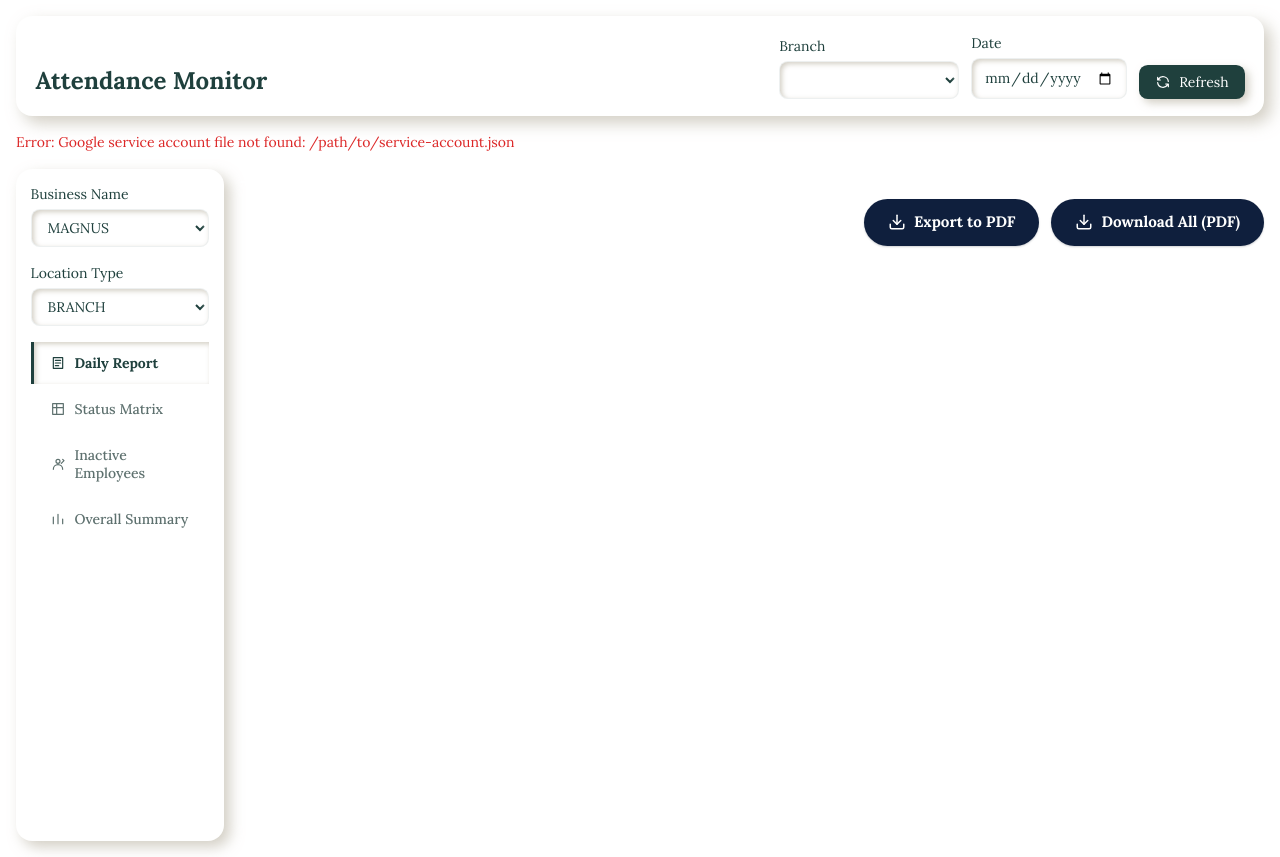
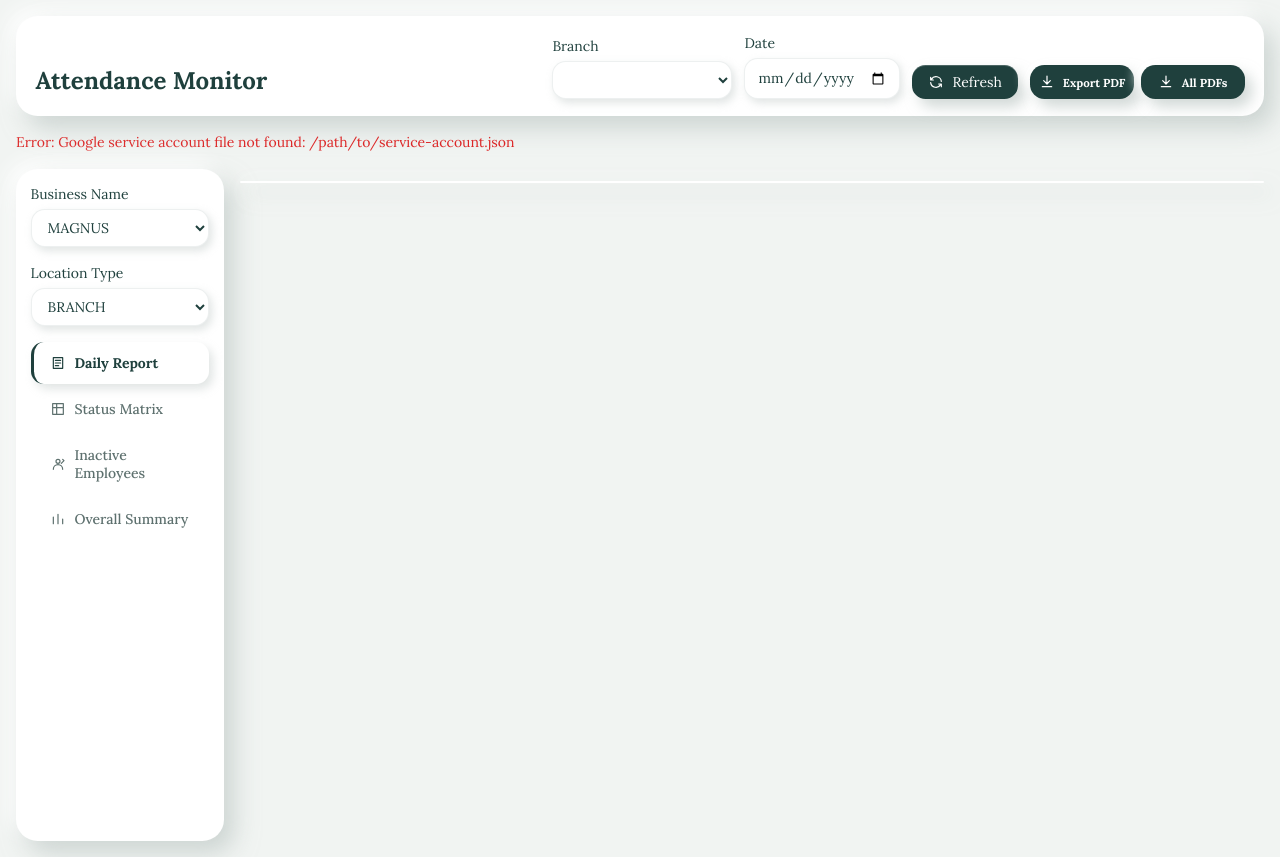
Before and after one commit to bananharappulan-beep/Attendance-Monitor, a Flask app: page / in a window 1280 px wide. Run offline with Flask 3, Linux system fonts and the light colour scheme; lists and menus that the app fills with data are empty; some libraries are stand-ins or nearby versions.

Commit message:
changed ui from neomorphisam to claymorphisam

```diff
--- a/static/css/style.css
+++ b/static/css/style.css
@@ -2,7 +2,7 @@
 
 :root {
   --font: 'Lora', Georgia, 'Times New Roman', serif;
-  --bg: #ffffff;
+  --bg: #f1f4f2;
   --surface: #ffffff;
   --surface-deep: #f7f8fa;
   --text: #1f403d;
@@ -12,8 +12,8 @@
   --head: #f4f6f8;
   --dark: #1f403d;
   --navy-soft: #315b56;
-  --shadow-light: rgba(255, 255, 255, .92);
-  --shadow-dark: rgba(190, 184, 169, .68);
+  --shadow-light: rgba(255, 255, 255, .96);
+  --shadow-dark: rgba(183, 194, 190, .62);
   --red: #dc2626;
   --green-bg: #dcfce7; --green-fg: #166534;
   --amber-bg: #fef3c7; --amber-fg: #92400e;
@@ -38,23 +38,25 @@ button, select, input, textarea { font-family: inherit; }
 .hidden { display: none !important; }
 
 /* header */
-.topbar { display: flex; flex-wrap: wrap; align-items: flex-end; justify-content: space-between; gap: 1rem; padding: 1rem 1.15rem; background: var(--surface); border: 1px solid rgba(255, 255, 255, .8); border-radius: 1rem; box-shadow: 7px 7px 16px var(--shadow-dark), -7px -7px 16px var(--shadow-light); }
+.topbar { display: flex; flex-wrap: wrap; align-items: flex-end; justify-content: space-between; gap: 1rem; padding: 1rem 1.15rem; background: var(--surface); border: 1px solid rgba(255, 255, 255, .92); border-radius: 1.35rem; box-shadow: 10px 12px 24px var(--shadow-dark), -8px -8px 20px var(--shadow-light); }
 .topbar h1 { margin: 0; font-size: 1.5rem; font-weight: 700; }
 .controls { display: flex; flex-wrap: wrap; align-items: flex-end; gap: .75rem; }
+.top-export-actions { display: flex; align-items: flex-end; gap: .4rem; }
+.top-export-actions select { min-width: 8.5rem; }
 
 label { display: flex; flex-direction: column; font-size: .875rem; gap: .25rem; }
 select, input[type="date"] {
   border: 1px solid rgba(31, 64, 61, .08);
-  border-radius: .55rem;
+  border-radius: .85rem;
   padding: .5rem .75rem;
   background: var(--surface);
   font: inherit;
   color: inherit;
-  box-shadow: inset 2px 2px 5px var(--shadow-dark), inset -2px -2px 5px var(--shadow-light), 0 1px 0 rgba(255, 255, 255, .8);
+  box-shadow: 3px 4px 9px rgba(183, 194, 190, .42), -3px -3px 8px var(--shadow-light);
   outline: 0;
 }
 select:focus, input[type="date"]:focus {
-  box-shadow: inset 1px 1px 3px var(--shadow-dark), inset -1px -1px 3px var(--shadow-light), 0 0 0 2px rgba(82, 104, 139, .2);
+  box-shadow: 0 0 0 3px rgba(31, 64, 61, .13), 3px 4px 9px rgba(183, 194, 190, .42), -3px -3px 8px var(--shadow-light);
 }
 select { min-width: 180px; }
 
@@ -65,15 +67,15 @@ select { min-width: 180px; }
   gap: .5rem;
   padding: .5rem 1rem;
   border: 0;
-  border-radius: .55rem;
+  border-radius: .85rem;
   background: var(--dark);
   color: #fff;
   font-size: .875rem;
   cursor: pointer;
-  box-shadow: 4px 4px 8px var(--shadow-dark), -4px -4px 8px var(--shadow-light);
+  box-shadow: 7px 8px 14px rgba(183, 194, 190, .62), -5px -5px 12px var(--shadow-light), inset 0 1px 0 rgba(255, 255, 255, .2);
 }
 .btn:hover { transform: translateY(-1px); }
-.btn:active { transform: translateY(1px); box-shadow: inset 2px 2px 5px rgba(0, 0, 0, .22), inset -2px -2px 5px rgba(255, 255, 255, .18); }
+.btn:active { transform: translateY(1px); box-shadow: 2px 3px 6px rgba(183, 194, 190, .45), inset 0 2px 4px rgba(0, 0, 0, .18); }
 .ui-icon { width: 1rem; height: 1rem; flex: 0 0 auto; fill: none; stroke: currentColor; stroke-width: 1.8; stroke-linecap: round; stroke-linejoin: round; }
 .btn:disabled { opacity: .5; cursor: wait; }
 .btn-secondary { background: var(--surface); color: var(--dark); border: 1px solid var(--border); }
@@ -83,7 +85,7 @@ select { min-width: 180px; }
 
 /* navigation and workspace */
 .app-layout { display: grid; grid-template-columns: 13rem minmax(0, 1fr); gap: 1rem; align-items: start; }
-.sidebar { min-height: calc(100vh - 8rem); padding: .85rem; border: 1px solid rgba(255, 255, 255, .8); border-radius: 1rem; background: var(--surface); box-shadow: 6px 6px 14px var(--shadow-dark), -6px -6px 14px var(--shadow-light); }
+.sidebar { min-height: calc(100vh - 8rem); padding: .85rem; border: 1px solid rgba(255, 255, 255, .92); border-radius: 1.35rem; background: var(--surface); box-shadow: 10px 12px 24px var(--shadow-dark), -8px -8px 20px var(--shadow-light); }
 .sidebar-filter { margin: 0 0 1rem; }
 .sidebar-filter select { width: 100%; min-width: 0; }
 .tabs { display: flex; flex-direction: column; gap: .25rem; }
@@ -102,18 +104,18 @@ select { min-width: 180px; }
   cursor: pointer;
   text-align: left;
 }
-.tab:hover { color: var(--dark); box-shadow: inset 2px 2px 5px var(--shadow-dark), inset -2px -2px 5px var(--shadow-light); }
-.tab.active { color: var(--dark); background: var(--surface); border-left-color: var(--dark); font-weight: 700; box-shadow: inset 2px 2px 5px var(--shadow-dark), inset -2px -2px 5px var(--shadow-light); }
+.tab:hover { color: var(--dark); transform: translateX(2px); }
+.tab.active { color: var(--dark); background: var(--surface); border-left-color: var(--dark); font-weight: 700; border-radius: .8rem; box-shadow: 4px 5px 10px rgba(183, 194, 190, .42), -3px -3px 8px var(--shadow-light); }
 .workspace { min-width: 0; }
 
 /* summary cards */
 .cards { display: grid; grid-template-columns: repeat(3, 1fr); gap: .75rem; margin-bottom: .75rem; }
-.card { background: var(--surface); border: 1px solid rgba(255, 255, 255, .8); border-radius: .85rem; padding: .9rem; box-shadow: 5px 5px 10px var(--shadow-dark), -5px -5px 10px var(--shadow-light); }
+.card { background: var(--surface); border: 1px solid rgba(255, 255, 255, .92); border-radius: 1.25rem; padding: .9rem; box-shadow: 8px 10px 20px var(--shadow-dark), -6px -6px 16px var(--shadow-light); }
 .card .label { font-size: .75rem; color: var(--muted); }
 .card .value { font-size: 1.5rem; font-weight: 700; }
 
 /* tables */
-.table-wrap { overflow: auto; max-height: 70vh; background: var(--surface); border: 1px solid rgba(255, 255, 255, .8); border-radius: .85rem; box-shadow: inset 3px 3px 8px var(--shadow-dark), inset -3px -3px 8px var(--shadow-light); }
+.table-wrap { overflow: auto; max-height: 70vh; background: var(--surface); border: 1px solid rgba(255, 255, 255, .92); border-radius: 1.25rem; box-shadow: 8px 10px 20px var(--shadow-dark), -6px -6px 16px var(--shadow-light); }
 .inactive-table-wrap { height: 70vh; max-height: none; }
 .data-table { width: 100%; border-collapse: collapse; font-size: .9375rem; }
 .data-table th { position: sticky; top: 0; z-index: 5; background: var(--head); color: var(--dark); text-align: center; padding: .7rem .8rem; white-space: nowrap; box-shadow: 0 2px 4px var(--shadow-dark); }
@@ -147,6 +149,8 @@ select { min-width: 180px; }
 @media (max-width: 600px) {
   .cards { grid-template-columns: 1fr; }
   select { min-width: 140px; }
+  .top-export-actions { width: 100%; }
+  .top-export-actions .btn-export { flex: 1; }
 }
 @media (max-width: 760px) {
   .app-layout { grid-template-columns: minmax(0, 1fr); gap: .75rem; }
@@ -165,15 +169,18 @@ select { min-width: 180px; }
 .export-bar { position: sticky; bottom: 1rem; z-index: 30; display: flex; flex-wrap: wrap; justify-content: flex-end; gap: .75rem; margin-top: 1rem; pointer-events: none; }
 .export-bar .btn-export { pointer-events: auto; }
 .btn-export {
-  display: inline-flex; align-items: center; gap: .5rem;
-  padding: .75rem 1.5rem;
-  border: 0; border-radius: 999px;
-  background: #0f1f3d; color: #fff;
-  font: inherit; font-size: .95rem; font-weight: 700;
+  display: inline-flex; align-items: center; justify-content: center; gap: .5rem;
+  width: auto;
+  min-width: 6.5rem;
+  min-height: 2.1rem;
+  padding: .35rem .55rem;
+  border: 0; border-radius: .9rem;
+  background: var(--dark); color: #fff;
+  font: inherit; font-size: .72rem; font-weight: 700;
   cursor: pointer;
-  box-shadow: 0 1px 2px rgba(15, 23, 42, .2);
+  box-shadow: 7px 8px 14px rgba(183, 194, 190, .62), -5px -5px 12px var(--shadow-light);
 }
-.btn-export:hover { background: #1a2f57; }
+.btn-export:hover { background: var(--navy-soft); transform: translateY(-1px); }
 .btn-export:disabled { opacity: .5; cursor: wait; }
 
 /* ---- Overall Summary: bold headings + coloured counts ---- */
--- a/static/js/app.js
+++ b/static/js/app.js
@@ -764,6 +764,10 @@ async function loadSummary() {
 function showTab(t) {
   ['daily', 'matrix', 'inactive', 'summary'].forEach(x => $(x).classList.toggle('hidden', x !== t));
   document.querySelectorAll('.tab').forEach(b => b.classList.toggle('active', b.dataset.tab === t));
+  $('exportPdf').classList.toggle('hidden', t !== 'daily');
+  $('exportAll').classList.toggle('hidden', t !== 'daily');
+  $('exportMatrixPdf').classList.toggle('hidden', t !== 'matrix');
+  $('exportSummaryPdf').classList.toggle('hidden', t !== 'summary');
   if (t === 'inactive') loadInactive();
   if (t === 'summary') loadSummary();
 }
--- a/templates/index.html
+++ b/templates/index.html
@@ -19,6 +19,12 @@
         <input id="date" type="date">
       </label>
       <button id="refresh" class="btn"><svg class="ui-icon" viewBox="0 0 24 24" aria-hidden="true"><path d="M20 11a8 8 0 0 0-14.9-3M4 5v4h4M4 13a8 8 0 0 0 14.9 3M20 19v-4h-4"/></svg>Refresh</button>
+        <div id="exportActions" class="top-export-actions">
+          <button id="exportPdf" class="btn-export" title="Export this branch's Daily Report as PDF"><svg class="ui-icon" viewBox="0 0 24 24" aria-hidden="true"><path d="M12 3v12M7 10l5 5 5-5M5 19h14"/></svg>Export PDF</button>
+          <button id="exportAll" class="btn-export" title="Download one PDF per branch"><svg class="ui-icon" viewBox="0 0 24 24" aria-hidden="true"><path d="M12 3v12M7 10l5 5 5-5M5 19h14"/></svg>All PDFs</button>
+          <button id="exportMatrixPdf" class="btn-export hidden" title="Export the Status Matrix as PDF"><svg class="ui-icon" viewBox="0 0 24 24" aria-hidden="true"><path d="M12 3v12M7 10l5 5 5-5M5 19h14"/></svg>Matrix PDF</button>
+          <button id="exportSummaryPdf" class="btn-export hidden" title="Export the Overall Summary as PDF"><svg class="ui-icon" viewBox="0 0 24 24" aria-hidden="true"><path d="M12 3v12M7 10l5 5 5-5M5 19h14"/></svg>Summary PDF</button>
+        </div>
     </div>
   </header>
 
@@ -60,10 +66,6 @@
         <tbody id="dailyBody"></tbody>
       </table>
     </div>
-    <div class="export-bar">
-      <button id="exportPdf" class="btn-export" title="Download this branch's Daily Report as PDF"><svg width="18" height="18" viewBox="0 0 24 24" fill="none" stroke="currentColor" stroke-width="2" stroke-linecap="round" stroke-linejoin="round" aria-hidden="true"><path d="M21 15v4a2 2 0 0 1-2 2H5a2 2 0 0 1-2-2v-4"/><polyline points="7 10 12 15 17 10"/><line x1="12" y1="15" x2="12" y2="3"/></svg>Export to PDF</button>
-      <button id="exportAll" class="btn-export" title="Download one PDF per branch (e.g. MANJERI.pdf)"><svg width="18" height="18" viewBox="0 0 24 24" fill="none" stroke="currentColor" stroke-width="2" stroke-linecap="round" stroke-linejoin="round" aria-hidden="true"><path d="M21 15v4a2 2 0 0 1-2 2H5a2 2 0 0 1-2-2v-4"/><polyline points="7 10 12 15 17 10"/><line x1="12" y1="15" x2="12" y2="3"/></svg>Download All (PDF)</button>
-    </div>
   </section>
 
   <section id="matrix" class="hidden">
@@ -74,9 +76,6 @@
     </div>
     <div class="table-wrap matrix-wrap">
       <table id="matrixTable" class="matrix-table"></table>
-    </div>
-    <div class="export-bar">
-      <button id="exportMatrixPdf" class="btn-export" title="Download this branch's Status Matrix as PDF"><svg width="18" height="18" viewBox="0 0 24 24" fill="none" stroke="currentColor" stroke-width="2" stroke-linecap="round" stroke-linejoin="round" aria-hidden="true"><path d="M21 15v4a2 2 0 0 1-2 2H5a2 2 0 0 1-2-2v-4"/><polyline points="7 10 12 15 17 10"/><line x1="12" y1="15" x2="12" y2="3"/></svg>Export to PDF</button>
     </div>
   </section>
 
@@ -108,9 +107,6 @@
         <tbody id="summaryBody"></tbody>
       </table>
     </div>
-    <div class="export-bar">
-      <button id="exportSummaryPdf" class="btn-export" title="Download the Overall Summary as PDF"><svg width="18" height="18" viewBox="0 0 24 24" fill="none" stroke="currentColor" stroke-width="2" stroke-linecap="round" stroke-linejoin="round" aria-hidden="true"><path d="M21 15v4a2 2 0 0 1-2 2H5a2 2 0 0 1-2-2v-4"/><polyline points="7 10 12 15 17 10"/><line x1="12" y1="15" x2="12" y2="3"/></svg>Export to PDF</button>
-    </div>
   </section>
     </main>
   </div>
```
